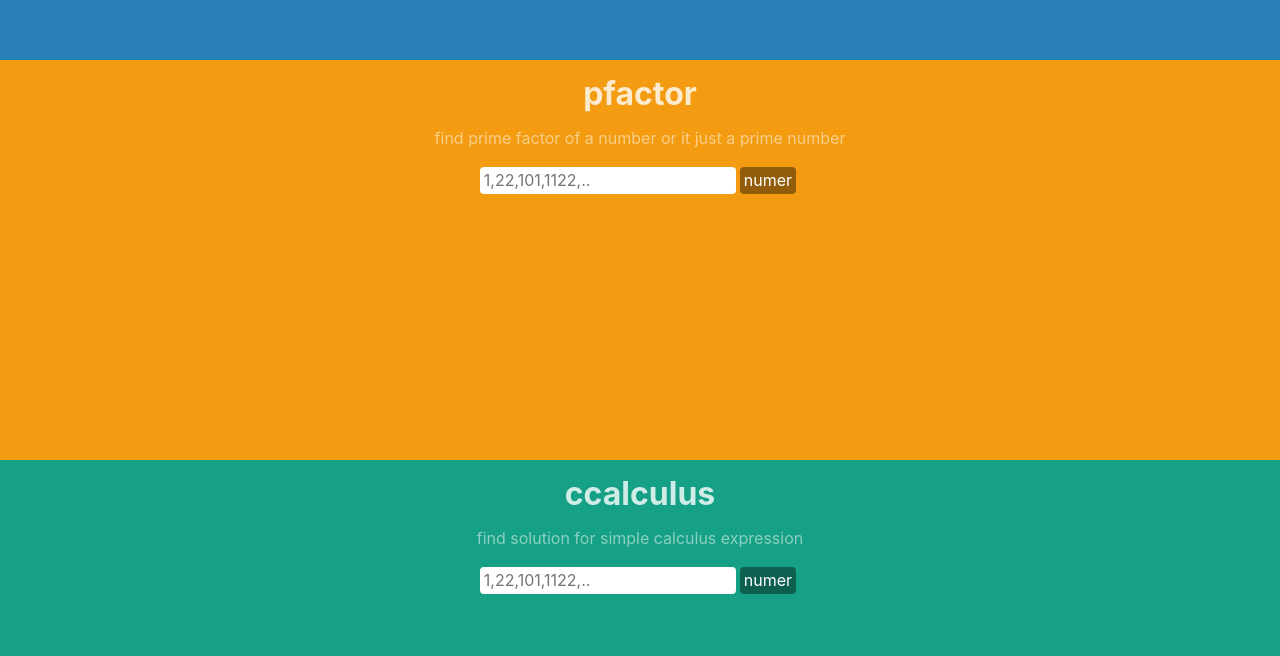
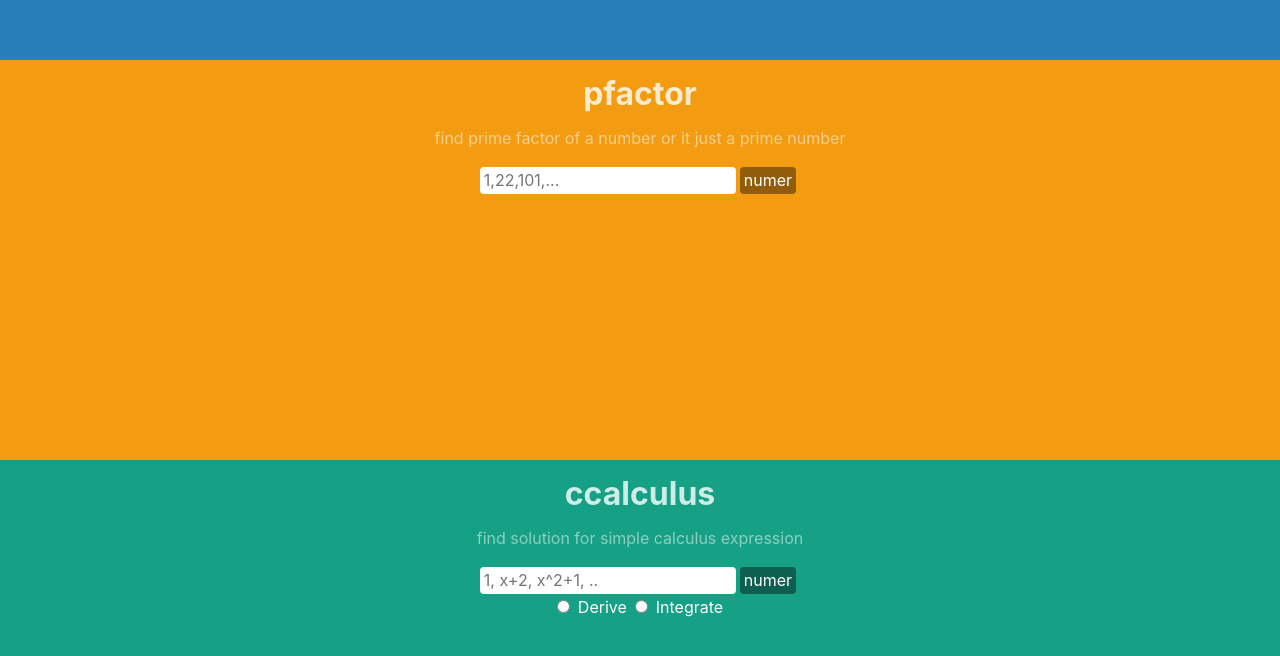
Before and after one commit to fabianvieri/numery, a React (Create React App) app: page / in a window 1280 px wide. Shown: the part 1140-1796 px from the top of the page. Built offline with nearby package versions, Linux system fonts and the light colour scheme.

Commit message:
resolve radio problem

```diff
--- a/src/components/Button.js
+++ b/src/components/Button.js
@@ -1,8 +1,13 @@
 import React from 'react';
 
-const Button = ({ onpress }) => {
+const Button = ({ onclick }) => {
     return (
-        <button type="button" className="bn pointer pa1 ma1 br2 white bg-black-40 grow" onClick={onpress}>numer</button>
+        <button
+            type="button"
+            className="bn pointer pa1 ma1 br2 white bg-black-40 grow"
+            onClick={onclick}>
+            numer
+        </button>
     );
 }
 
--- a/src/components/Input.js
+++ b/src/components/Input.js
@@ -1,8 +1,14 @@
 import React from 'react'
 
-const Input = ({ onkeyup }) => {
+
+const Input = ({ placeholder, onchange }) => {
     return (
-        <input type="text" className="br2 bn pa1" onkeyup={onkeyup} placeholder="1,22,101,1122,.." />
+        <input
+            type="text"
+            className="br2 bn pa1"
+            placeholder={placeholder}
+            onChange={onchange}
+        />
     );
 }
 
--- /dev/null
+++ b/src/components/Radio.js
@@ -0,0 +1,14 @@
+import React from "react";
+
+const Radio = () => {
+    return (
+        <div>
+            <input type="radio" id="derive" name="calc" />
+            <label htmlFor="derive" className="ml2 white">Derive</label>
+            <input type="radio" id="integrate" name="calc" className="ml2" />
+            <label htmlFor="integrate" className="ml2 white">Integrate</label>
+        </div>
+    );
+}
+
+export default Radio;
--- a/src/containers/Numer.js
+++ b/src/containers/Numer.js
@@ -1,28 +1,42 @@
 import React, { Component } from 'react';
 import Input from '../components/Input';
 import Button from '../components/Button';
+import Radio from '../components/Radio';
 
 export default class Numer extends Component {
 
     constructor(props) {
         super(props);
+        this.state = {
+            field: ""
+        };
         this.background = this.props.numer.style;
         this.title = this.props.numer.title;
         this.desc = this.props.numer.desc;
-        console.log(this.background);
+        this.placeholder = this.props.numer.placeholder;
+        this.url = this.props.numer.url;
     }
 
-    onInput = () => {
+    onClick = event => {
 
+    }
+
+
+
+    onChange = event => {
+        this.setState({ field: event.target.value });
     }
 
     render() {
         return (
-            <div style={this.background} id={this.title} className="vh-50 pa3 tc">
+            <div style={this.background} id={this.title} className="vh-50 pa3 tc overflow-auto">
                 <h1 className="ma0 white-80">{this.title}</h1>
                 <p className="f5 white-50">{this.desc}</p>
-                <Input onkeyup={this.onInput} />
-                <Button onpress={this.onInput} />
+                <div className="flex justify-center items-center">
+                    <Input onchange={this.onChange} placeholder={this.placeholder} type={this.title} />
+                    <Button onclick={this.onClick} />
+                </div>
+                {this.title === "ccalculus" ? <Radio /> : ""}
             </div>
         )
     }
--- a/src/index.css
+++ b/src/index.css
@@ -8,6 +8,10 @@ body {
   height: 100vh;
 }
 
+html {
+  scroll-behavior: smooth;
+}
+
 code {
   font-family: source-code-pro, Menlo, Monaco, Consolas, "Courier New",
     monospace;
--- a/src/numers.js
+++ b/src/numers.js
@@ -2,7 +2,8 @@ const numers = [
     {
         title: "nfacts",
         desc: "enter a number and find an interesting facts about it",
-        placeholder: "enter basic number 1,22,101,1122, .. etc",
+        placeholder: "1,22,101,...",
+        url: "http://numbersapi.com/",
         style: {
             background: "#27ae60"
         }
@@ -10,6 +11,8 @@ const numers = [
     {
         title: "logarithm",
         desc: "auto generate simple logarithm",
+        placeholder: "2|3 - 2log3",
+        url: "https://newton.now.sh/log/",
         style: {
             background: "#2980b9"
         }
@@ -17,6 +20,8 @@ const numers = [
     {
         title: "pfactor",
         desc: "find prime factor of a number or it just a prime number",
+        placeholder: "1,22,101,...",
+        url: "https://newton.now.sh/factor/",
         style: {
             background: "#f39c12"
 
@@ -25,6 +30,8 @@ const numers = [
     {
         title: "ccalculus",
         desc: "find solution for simple calculus expression",
+        placeholder: "1, x+2, x^2+1, ..",
+        url: "https://newton.now.sh/",
         style: {
             background: "#16a085"
         }
```
